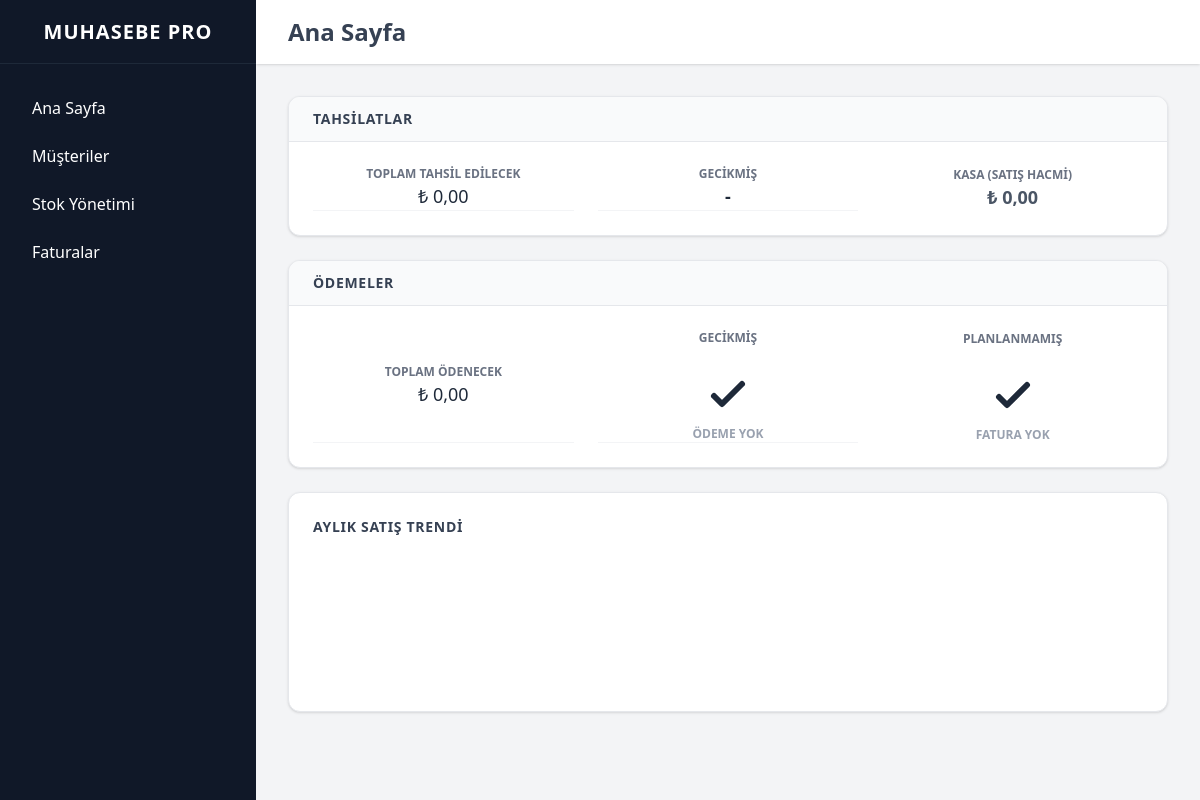
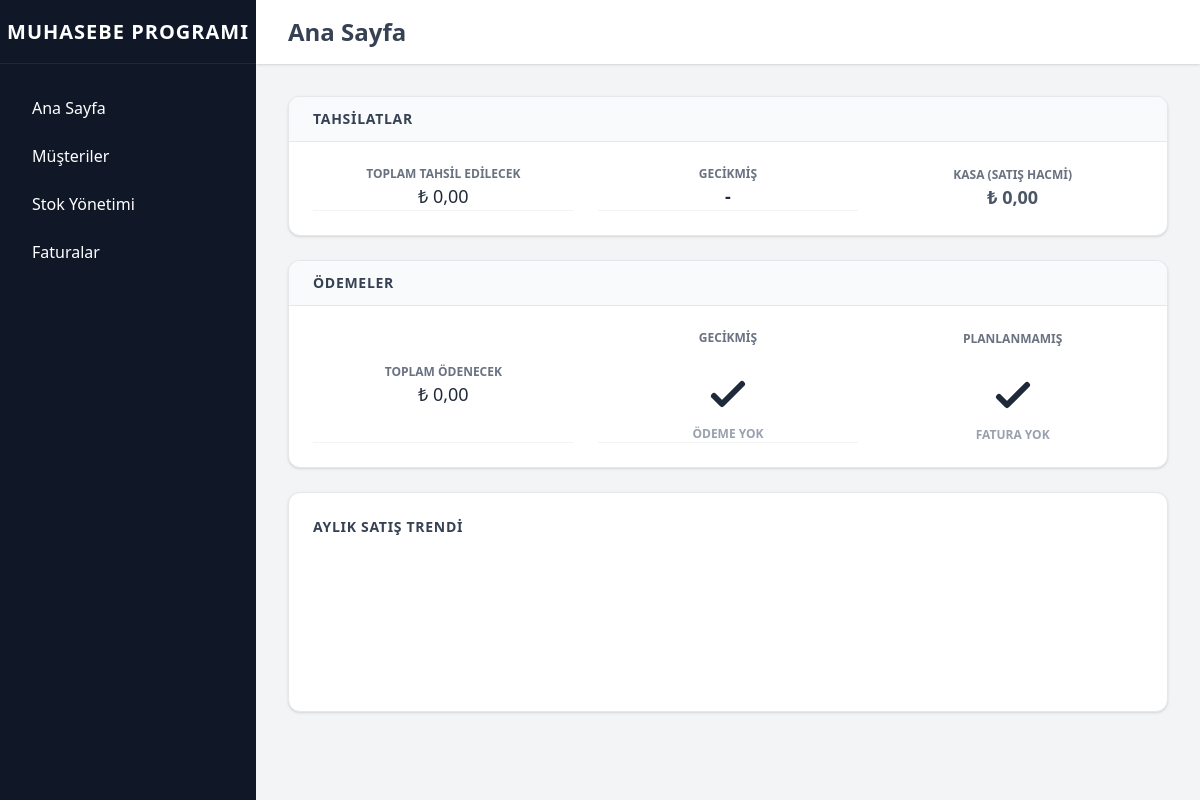
Before and after one commit to bulentdenizz/muhasebe-app, an Electron app: page src/renderer/index.html in a window 1200 px wide. Drawn offline with nearby package versions, Linux system fonts and the light colour scheme; no server answers.

Commit message:
Update index.html

```diff
--- a/src/renderer/index.html
+++ b/src/renderer/index.html
@@ -170,7 +170,7 @@
   <div class="flex h-screen">
     <aside class="w-64 bg-gray-900 text-white flex flex-col">
       <div class="h-16 flex items-center justify-center border-b border-gray-800">
-        <h1 class="text-xl font-bold tracking-wider">MUHASEBE PRO</h1>
+        <h1 class="text-xl font-bold tracking-wider">MUHASEBE PROGRAMI</h1>
       </div>
       <nav class="flex-1 px-4 py-6 space-y-2">
         <button onclick="sayfaDegistir('anasayfa', 'Ana Sayfa')"
```
